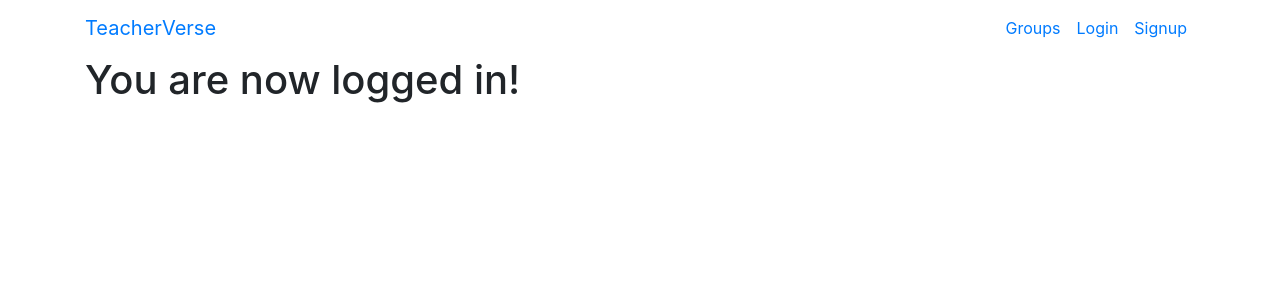
After one commit to denibulkashvili/teacherverse, a Django app: template templates/test.html in a window 1280 px wide. The commit adds this page. Shown: the top 300 px of the page. Run offline with Django 3.2, Linux system fonts and the light colour scheme; the template is opened without the code that fills it, so the values that code supplies are empty; some libraries are stand-ins or nearby versions.

Commit message:
Add views, url paths and templates for test and thanks pages

```diff
--- a/TeacherVerse/urls.py
+++ b/TeacherVerse/urls.py
@@ -14,11 +14,13 @@ Including another URLconf
     2. Add a URL to urlpatterns:  path('blog/', include('blog.urls'))
 """
 from django.contrib import admin
-from django.urls import path
+from django.urls import path, include
 from . import views
 
 urlpatterns = [
     path('admin/', admin.site.urls),
     path('', views.HomePage.as_view(), name='home'),
     path('accounts/', include('accounts.urls', namespace='accounts')),
+    path('test/', views.TestPage.as_view(), name='test'),
+    path('thanks/', views.ThanksPage.as_view(), name='thanks'),
 ]
--- a/TeacherVerse/views.py
+++ b/TeacherVerse/views.py
@@ -2,3 +2,9 @@ from django.views.generic.base import TemplateView
 
 class HomePage(TemplateView):
     template_name = 'index.html'
+
+class TestPage(TemplateView):
+    template_name = 'test.html'
+
+class ThanksPage(TemplateView):
+    template_name = 'thanks.html'
--- /dev/null
+++ b/accounts/urls.py
@@ -0,0 +1,11 @@
+from django.urls import path
+from django.contrib.auth import views as auth_views
+from . import views
+
+app_name = 'accounts'
+
+urlpatterns = [
+    path('login/', auth_views.LoginView.as_view(template_name='accounts/login.html'), name='login'),
+    path('logout/', auth_views.LogoutView.as_view(), name='logout'),
+    path('signup/', views.SignUp.as_view(), name='signup'),
+]
--- a/templates/base.html
+++ b/templates/base.html
@@ -34,8 +34,8 @@
     </nav>
 
     <div class="container">
-{% block content %}
-{% endblock %}
+        {% block content %}
+        {% endblock %}
     </div>
 
 
--- /dev/null
+++ b/templates/test.html
@@ -0,0 +1,5 @@
+{% extends 'base.html' %}
+
+{% block content %}
+    <h1>You are now logged in!</h1>
+{% endblock%}
--- /dev/null
+++ b/templates/thanks.html
@@ -0,0 +1,5 @@
+{% extends 'base.html' %}
+
+{% block content %}
+    <h1>Thanks for visiting, see you soon!</h1>
+{% endblock%}
```
Also changed, not shown: accounts/migrations/0001_initial.py (added).
